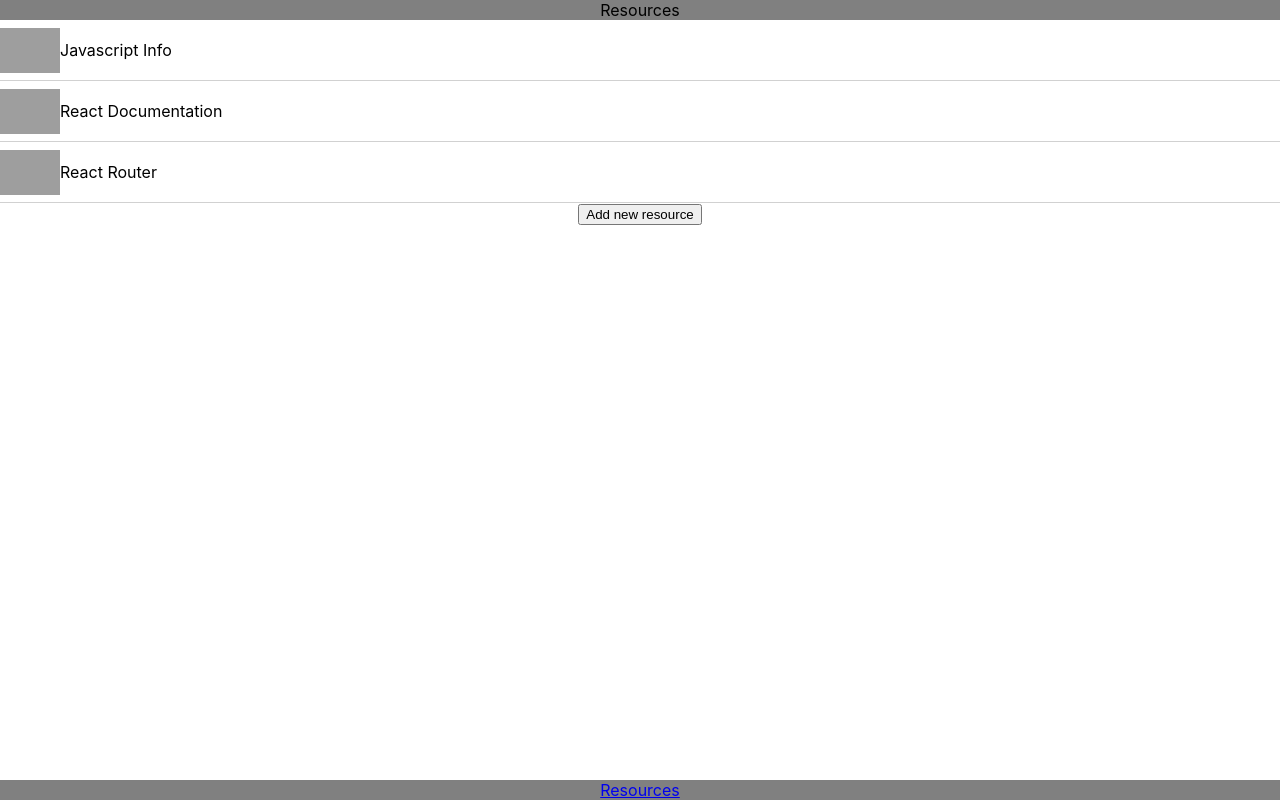
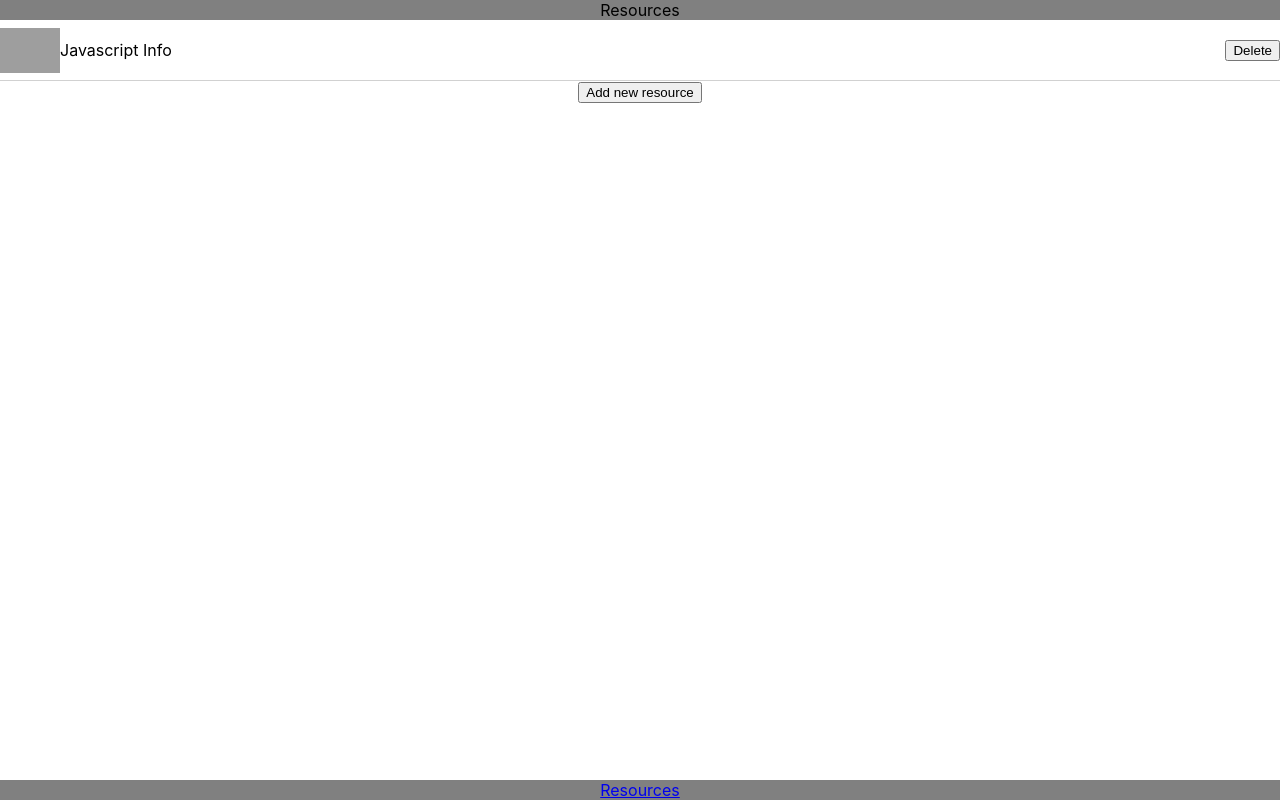
Before and after one commit to mschmauder-hub/todos, a React (Create React App) app: page /resources in a window 1280 px wide. Built offline with nearby package versions, Linux system fonts and the light colour scheme; data requests are answered from the project's data file; grey boxes are pictures that could not be loaded.

Commit message:
Add delete button

```diff
--- a/db.json
+++ b/db.json
@@ -5,18 +5,6 @@
       "title": "Javascript Info",
       "link": "https://javascript.info/",
       "img": "https://cdn.icon-icons.com/icons2/2108/PNG/512/javascript_icon_130900.png"
-    },
-    {
-      "id": 2,
-      "title": "React Documentation",
-      "link": "https://javascript.info/",
-      "img": "https://upload.wikimedia.org/wikipedia/commons/thumb/a/a7/React-icon.svg/512px-React-icon.svg.png"
-    },
-    {
-      "id": 3,
-      "title": "React Router",
-      "link": "https://javascript.info/",
-      "img": "https://upload.wikimedia.org/wikipedia/commons/thumb/a/a7/React-icon.svg/512px-React-icon.svg.png"
     }
   ],
   "categories": [
--- a/src/api/resources.js
+++ b/src/api/resources.js
@@ -13,7 +13,6 @@ export async function addResource(newTitle, category) {
   const response = await fetch(`http://localhost:3333/categories/${category}`);
   const data = await response.json();
 
-  if (category) {
   fetch("http://localhost:3333/resources", {
     method: "POST",
     body: JSON.stringify({
@@ -23,4 +22,8 @@ export async function addResource(newTitle, category) {
     headers: { "Content-Type": "application/json" },
   });
 }
+export async function deleteResource(resourceId) {
+  fetch(`http://localhost:3333/resources/${resourceId}`, {
+    method: "DELETE",
+  });
 }
--- /dev/null
+++ b/src/components/List/ListItemButton.js
@@ -0,0 +1,7 @@
+import React from "react";
+
+const ListItemButton = ({ onClick, label }) => {
+  return <button onClick={onClick}>{label}</button>;
+};
+
+export default ListItemButton;
--- a/src/pages/Resources.js
+++ b/src/pages/Resources.js
@@ -4,16 +4,19 @@ import List from "../components/List/List";
 import ListItem from "../components/List/ListItem";
 import ListItemText from "../components/List/ListItemText";
 import ListItemIcon from "../components/List/ListItemIcon";
-import { getResources } from "../api/resources";
+import { getResources, deleteResource } from "../api/resources";
 import { useHistory } from "react-router-dom";
+import ListItemButton from "../components/List/ListItemButton";
 
 function Resources() {
   const [resources, setResources] = useState(null);
 
   let history = useHistory();
+
   async function getResourceList() {
     const resources = await getResources();
     setResources(resources);
+    console.log("Set Resource");
   }
   useEffect(() => {
     getResourceList();
@@ -23,6 +26,16 @@ function Resources() {
     history.push("/add-resource");
   }
 
+  function handleDelete(resource) {
+    deleteResource(resource.id)
+      .then(getResourceList())
+      .then(console.log("get Resource"));
+
+    console.log("Test");
+  }
+
+  console.log("Render");
+
   return (
     <main className="resources">
       <List>
@@ -30,6 +43,10 @@ function Resources() {
           <ListItem key={resource.id}>
             <ListItemIcon imgSrc={resource.img} />
             <ListItemText primary={resource.title} />
+            <ListItemButton
+              onClick={() => handleDelete(resource)}
+              label="Delete"
+            />
           </ListItem>
         ))}
       </List>
```
Lines whose indentation alone changed are shown as unchanged.
